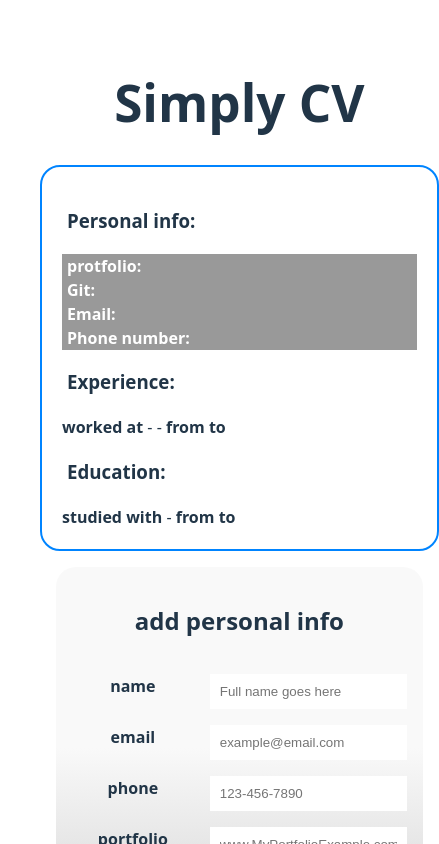
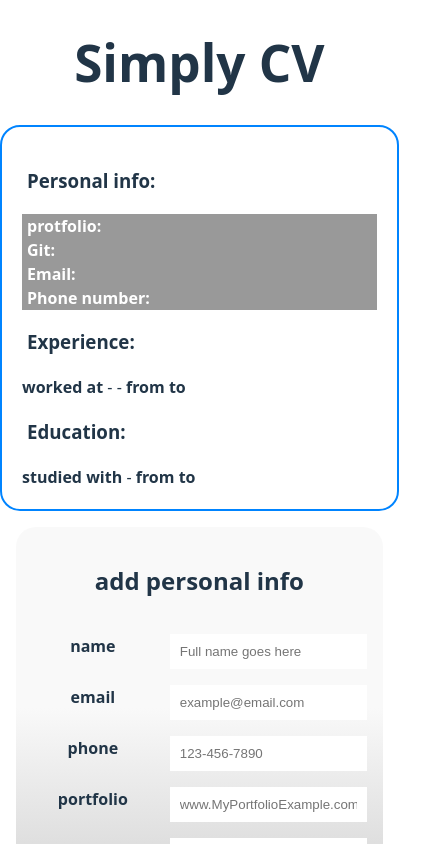
Before and after one commit to VoidOfMaya/CV-Application, a React app: page / in a window 390 px wide. Shown: the top 844 px of the page, 439 px wide, since content can reach past the window. Built offline with nearby package versions, Linux system fonts and the light colour scheme; the HTML template or start-up script is replaced by a standard one.

Commit message:
style(app):center app for small screens

```diff
--- a/src/App.jsx
+++ b/src/App.jsx
@@ -5,11 +5,7 @@ import { Cv } from './components/cv.jsx';
 import { data } from './modules/cvData.js';
 
 function App() {
-  const [cvData, setCvData] = useState({personal:{},
-                                        experience:{},
-                                        education:{}});
-
-
+  const [cvData, setCvData] = useState({personal:{},experience:{},education:{}});
   //Cv takes personal info{name, email, number , portfolio, git},
   //     education   {school, title, startDate, endDte}
   //     experience   {copmany, position, startDate, endDte, responsibilities}
--- a/src/styles/App.css
+++ b/src/styles/App.css
@@ -49,6 +49,9 @@ h1 {
 
 }
 @media(max-width: 750px){
+  body{
+    margin: 0px;
+  }
   .main-container{
     grid-template-columns: 1fr;
     grid-template-rows: auto;
@@ -58,5 +61,10 @@ h1 {
     "forms"
 
   ;
+  margin-left: 0px;
+  padding: 0px;
+  }
+  #root{
+    padding: 0px;
   }
 }
```
